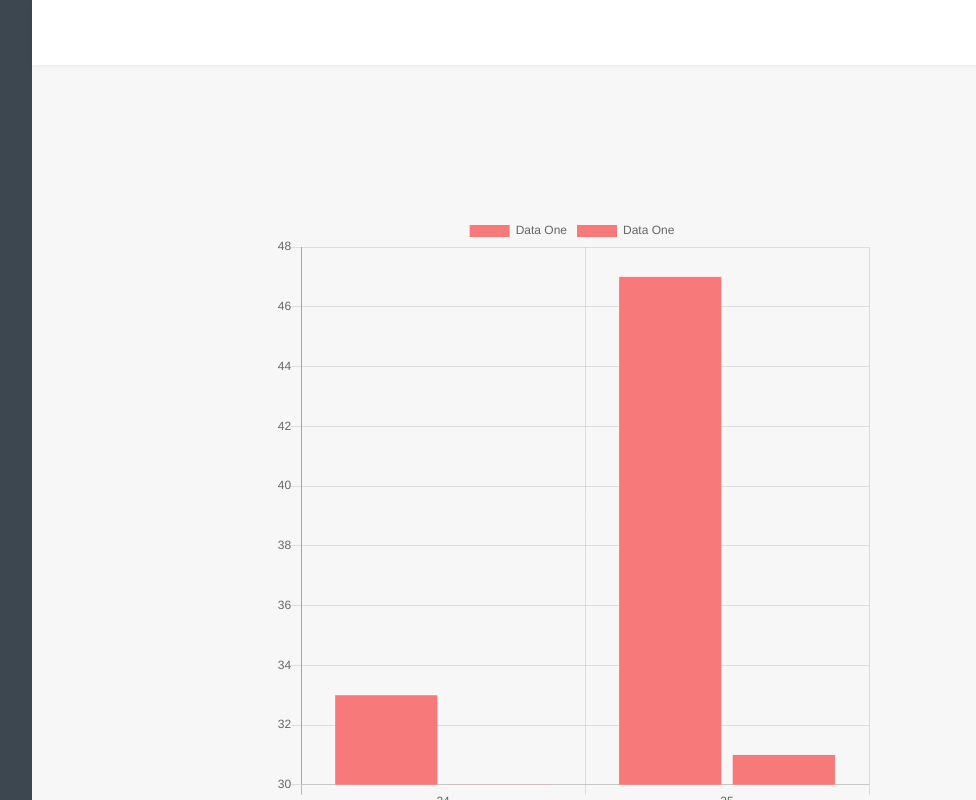
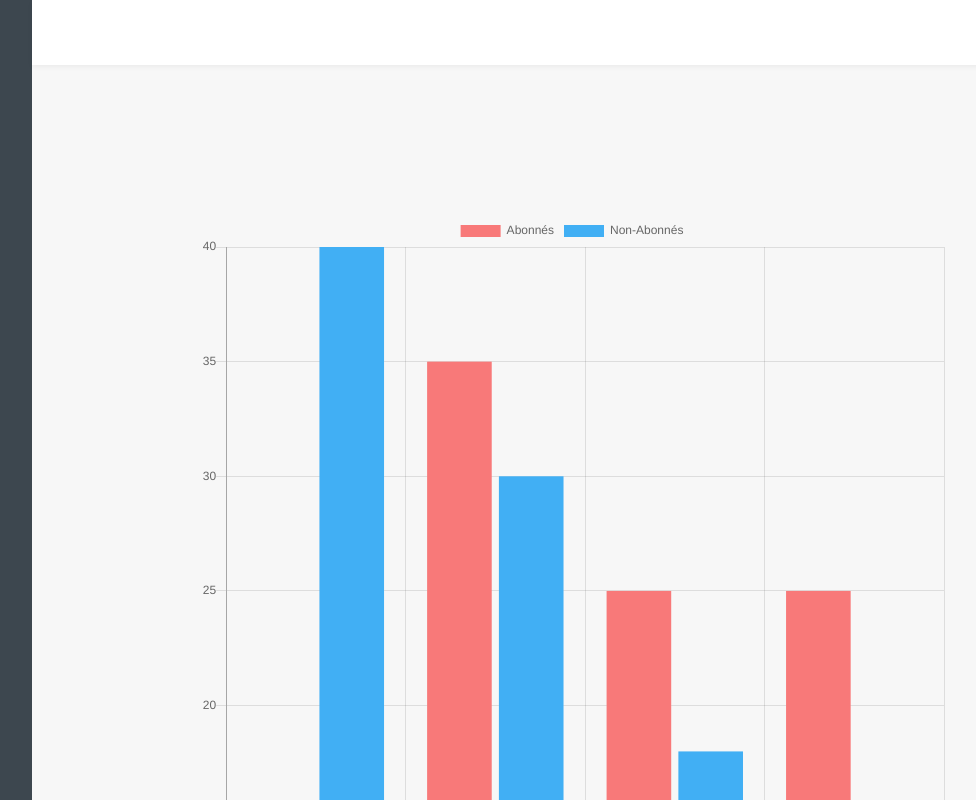
Before and after one commit to biketeman/DataApi, a Vue app in the folder app/: page /dashboard in a window 1280 px wide. Shown: the top 800 px of the page, without its empty margins (168-1144 px from the left). Built offline with nearby package versions, Linux system fonts and the light colour scheme.

Commit message:
adding firt operational graph

```diff
--- a/app/src/components/LineChart.vue
+++ b/app/src/components/LineChart.vue
@@ -24,22 +24,19 @@ export default {
 	methods: {
 		fillData () {
 			this.datacollection = {
-				labels: [this.getRandomInt(), this.getRandomInt()],
+				labels: ['0 - 3', '4 - 6', '7 - 9', '10 +'],
 				datasets: [
 					{
-						label: 'Data One',
+						label: 'Abonnés',
 						backgroundColor: '#f87979',
-						data: [this.getRandomInt(), this.getRandomInt()]
+						data: [15, 35, 25, 25]
 					}, {
-						label: 'Data One',
-						backgroundColor: '#f87979',
-						data: [this.getRandomInt(), this.getRandomInt()]
-					}
+						label: 'Non-Abonnés',
+						backgroundColor: '#41aff4',
+						data: [40, 30, 18, 12]
+                    }
 				]
 			}
-		},
-		getRandomInt () {
-			return Math.floor(Math.random() * (50 - 5 + 1)) + 5
 		}
 	}
 }
@@ -72,7 +69,7 @@ export default {
 
 <style>
   .small {
-    max-width: 600px;
+    max-width: 750px;
     margin:  150px auto;
   }
 </style>
```
